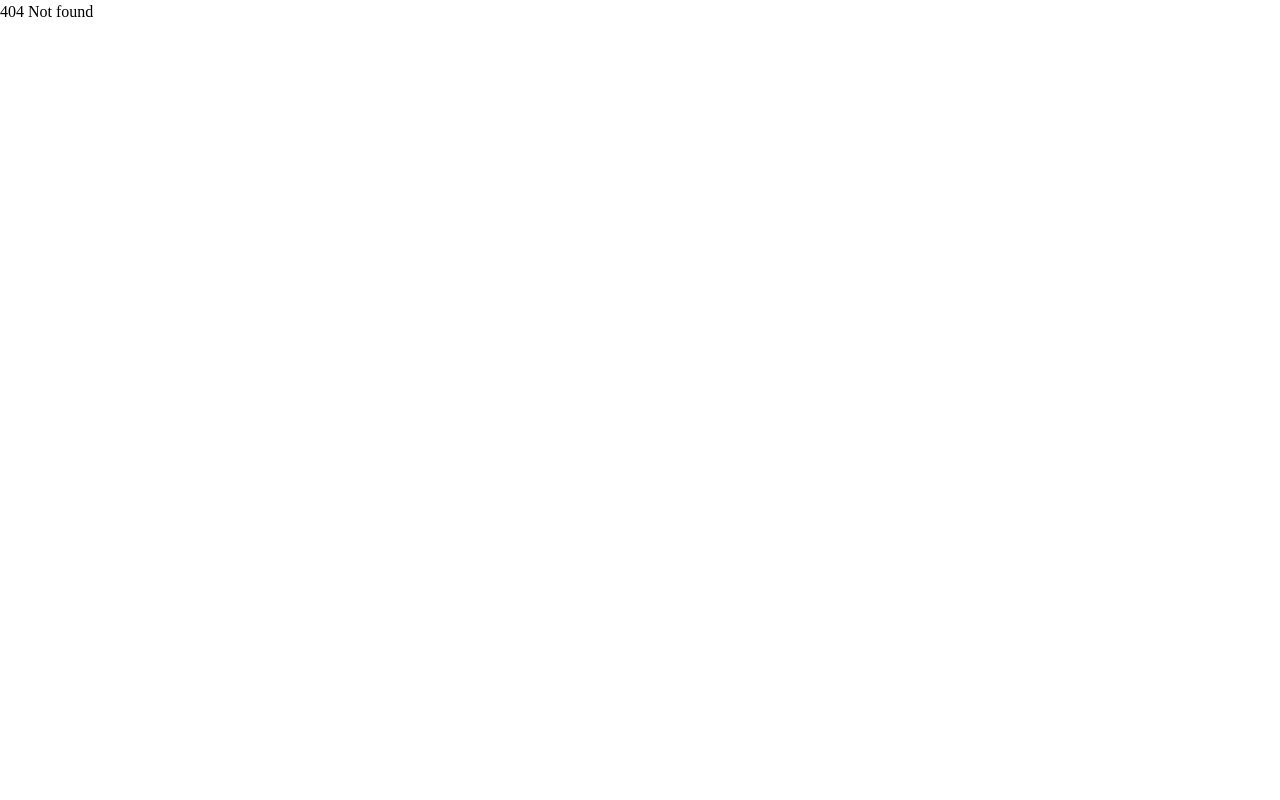
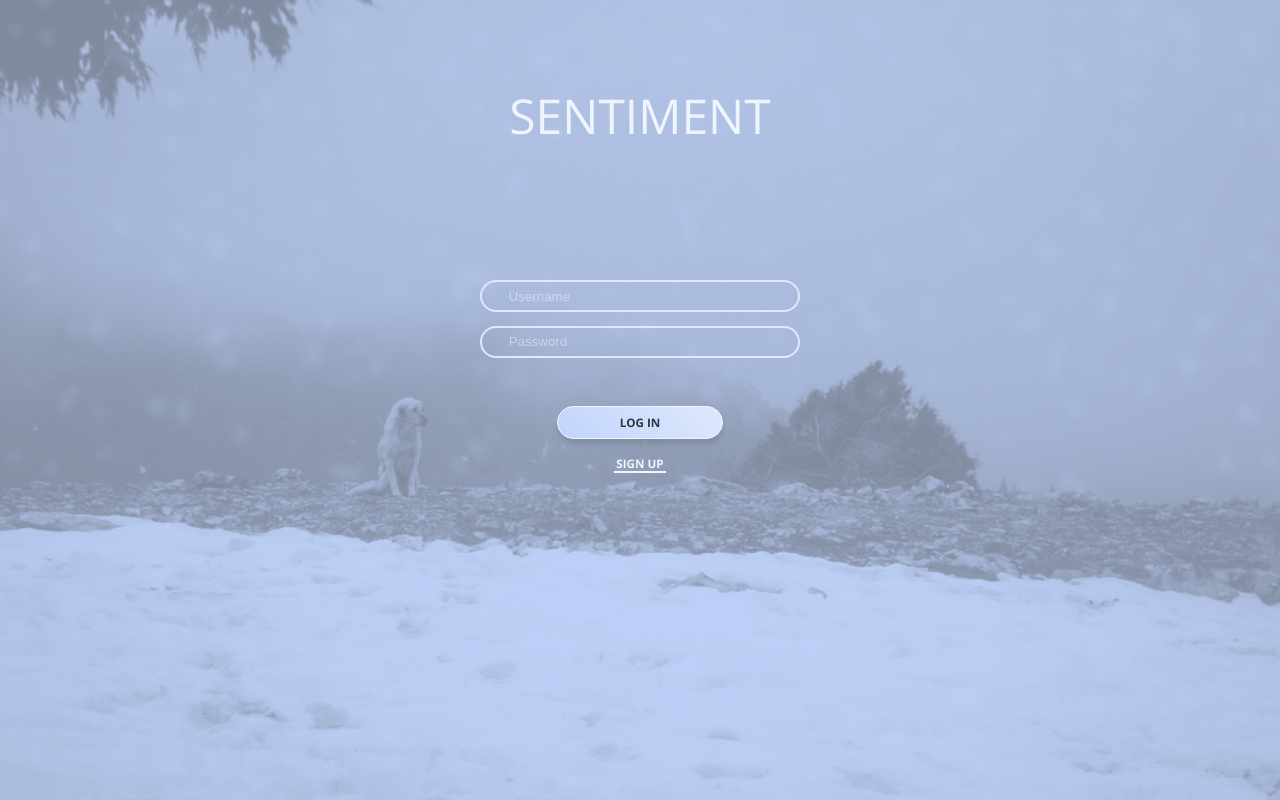
Before and after one commit to eanesparrago/project-ui-challenges, a React (Create React App) app: page /001/login in a window 1280 px wide. Before the commit this address had no page. Built offline with nearby package versions, Linux system fonts and the light colour scheme.

Commit message:
Add SignUpForm

```diff
--- a/src/001_sentiment/Sentiment.js
+++ b/src/001_sentiment/Sentiment.js
@@ -74,8 +74,12 @@ export class Sentiment extends Component {
     return (
       <ThemeProvider theme={theme}>
         <StyledSentiment>
+          <Route exact path={"/001"}>
+            <Redirect to={"/001/login"} />
+          </Route>
+
           <Switch>
-            <Route exact path={`/001`} component={Login} />
+            <Route path={`/001/login`} component={Login} />
 
             <Route path={`/001/main`} component={Main} />
 
--- a/src/001_sentiment/components/Button/Button.js
+++ b/src/001_sentiment/components/Button/Button.js
@@ -17,7 +17,8 @@ const StyledButtonPrimary = styled.button`
 
   :hover {
     background-image: none;
-    background-color: ${props => props.theme.color.black};
+    background-color: ${props =>
+      props.dark ? props.theme.color.white : props.theme.color.black};
   }
 
   > * {
@@ -38,7 +39,7 @@ const StyledButtonSecondary = styled.button`
   justify-content: center;
 
   > div {
-    width: calc(100% + 0.2em);
+    width: calc(100% + 0.3em);
     height: 0.125em;
     background-color: ${props =>
       props.dark ? props.theme.color.white : props.theme.color.black};
@@ -47,7 +48,7 @@ const StyledButtonSecondary = styled.button`
   }
 
   ${StyledButtonSecondary}:hover div {
-    transform: scaleY(10);
+    transform: translateY(0.15em) scaleY(13);
     transform-origin: bottom;
   }
 `;
@@ -55,7 +56,8 @@ const StyledButtonSecondary = styled.button`
 // >>> Turn the text white on hover
 const StyledTypography = styled(Typography)`
   ${StyledButtonPrimary}:hover & {
-    color: ${props => props.theme.color.white};
+    color: ${props =>
+      props.dark ? props.theme.color.black : props.theme.color.white};
   }
 
   ${StyledButtonSecondary}:hover & {
@@ -69,7 +71,9 @@ const Button = props => {
     case "primary":
       return (
         <StyledButtonPrimary {...props}>
-          <StyledTypography variant="button">{props.children}</StyledTypography>
+          <StyledTypography {...props} variant="button">
+            {props.children}
+          </StyledTypography>
         </StyledButtonPrimary>
       );
 
@@ -87,7 +91,9 @@ const Button = props => {
     default:
       return (
         <StyledButtonPrimary {...props}>
-          <StyledTypography variant="button">{props.children}</StyledTypography>
+          <StyledTypography {...props} variant="button">
+            {props.children}
+          </StyledTypography>
         </StyledButtonPrimary>
       );
   }
--- a/src/001_sentiment/pages/Login/Login.js
+++ b/src/001_sentiment/pages/Login/Login.js
@@ -1,12 +1,15 @@
-import React from "react";
+import React, { Component } from "react";
+import { Link, Route } from "react-router-dom";
 import styled from "styled-components";
 
-import { Link } from "react-router-dom";
 import { Logo, TextField, Button } from "../../components";
+
+import SignUpForm from "./components/SignUpForm/SignUpForm";
 
 import bgDog from "../../images/bg-dog.png";
 
 const StyledLogin = styled.div`
+  position: relative;
   width: 100vw;
   height: 100vh;
   display: flex;
@@ -47,7 +50,16 @@ const StyledLogin = styled.div`
   }
 `;
 
-const Login = () => {
+export default class Login extends Component {
+  state = {
+    isSignUpFormOpen: false
+  };
+
+  toggleSignUpForm = () => {
+    this.setState({ isSignUpFormOpen: !this.state.isSignUpFormOpen });
+  };
+
+  render() {
     return (
       <StyledLogin>
         <div className="login__logo">
@@ -65,12 +77,20 @@ const Login = () => {
             <Button dark>Log In</Button>
           </Link>
 
-        <Button type="password" dark variant="secondary">
+          <Button
+            type="password"
+            dark
+            variant="secondary"
+            onClick={this.toggleSignUpForm}
+          >
             Sign Up
           </Button>
         </div>
+
+        {this.state.isSignUpFormOpen ? (
+          <SignUpForm toggleSignUpForm={this.toggleSignUpForm} />
+        ) : null}
       </StyledLogin>
     );
-};
-
-export default Login;
+  }
+}
--- /dev/null
+++ b/src/001_sentiment/pages/Login/components/SignUpForm/SignUpForm.js
@@ -0,0 +1,80 @@
+import React from "react";
+import styled from "styled-components";
+import { Link } from "react-router-dom";
+import { Button, Typography, TextField } from "../../../../components";
+
+const StyledSignUpForm = styled.div`
+  /* border: 1px solid cyan; */
+  position: fixed;
+  left: 50%;
+  z-index: 20;
+
+  .container {
+    /* border: 1px solid magenta; */
+
+    position: relative;
+    left: -50%;
+    display: flex;
+    flex-flow: column;
+    align-items: center;
+    border-radius: 1.25em;
+    padding: calc(${props => props.theme.spacing.unit} * 2)
+      calc(${props => props.theme.spacing.unit} * 3);
+    background-color: ${props => props.theme.color.black};
+    box-shadow: ${props => props.theme.shadow.main};
+  }
+
+  .header {
+    width: 100%;
+    display: flex;
+    align-items: flex-start;
+    justify-content: space-between;
+  }
+
+  .fields {
+    display: flex;
+    flex-flow: column;
+    align-items: center;
+    margin-top: calc(${props => props.theme.spacing.unit} * 2);
+    margin-bottom: calc(${props => props.theme.spacing.unit} * 2);
+
+    > *:not(:last-child) {
+      margin-bottom: ${props => props.theme.spacing.unit};
+    }
+  }
+`;
+
+const SignUpForm = ({ toggleSignUpForm }) => {
+  return (
+    <StyledSignUpForm>
+      <div className="container">
+        <div className="header">
+          <Typography dark variant="h3">
+            Sign Up
+          </Typography>
+
+          <Button dark variant="secondary" onClick={toggleSignUpForm}>
+            X
+          </Button>
+        </div>
+
+        <div className="fields">
+          <TextField dark placeholder="Username" />
+          <TextField dark placeholder="Email" />
+          <TextField dark placeholder="First Name" />
+          <TextField dark placeholder="Last Name" />
+          <TextField dark type="password" placeholder="Password" />
+          <TextField dark type="password" placeholder="Confirm Password" />
+        </div>
+
+        <Link to="/001/main">
+          <Button dark variant="primary">
+            Sign Up
+          </Button>
+        </Link>
+      </div>
+    </StyledSignUpForm>
+  );
+};
+
+export default SignUpForm;
--- a/src/App.js
+++ b/src/App.js
@@ -22,7 +22,7 @@ export class App extends Component {
                   <nav>
                     <ul className="menu-list">
                       <li className="menu-list__item">
-                        <Link to="/001">001. Sentiment</Link>
+                        <Link to="/001">001. Sentiment (Sign Up)</Link>
 
                         <span className="menu-list__item-date">
                           December 26, 2018
```
Lines whose indentation alone changed are shown as unchanged.
